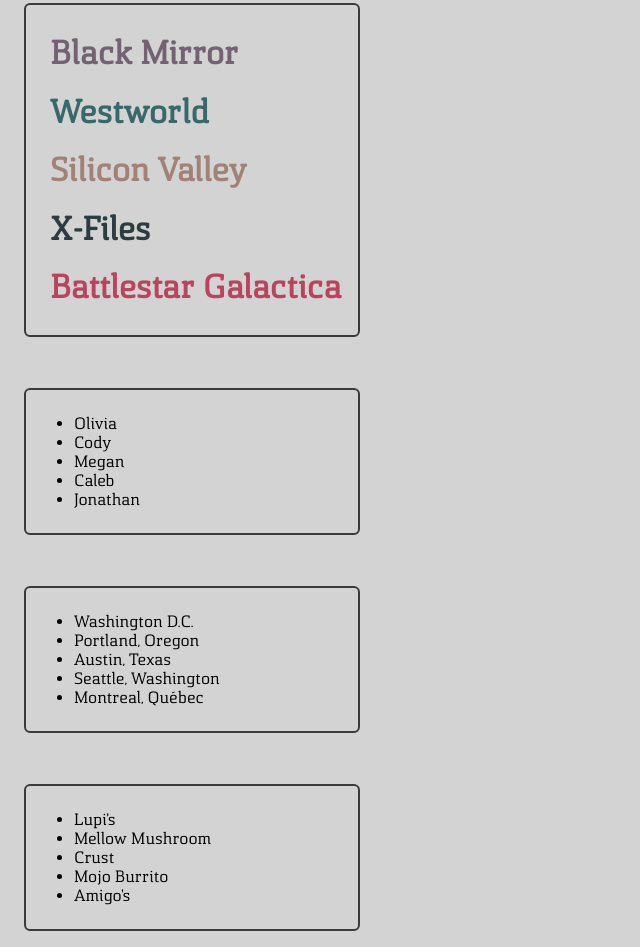
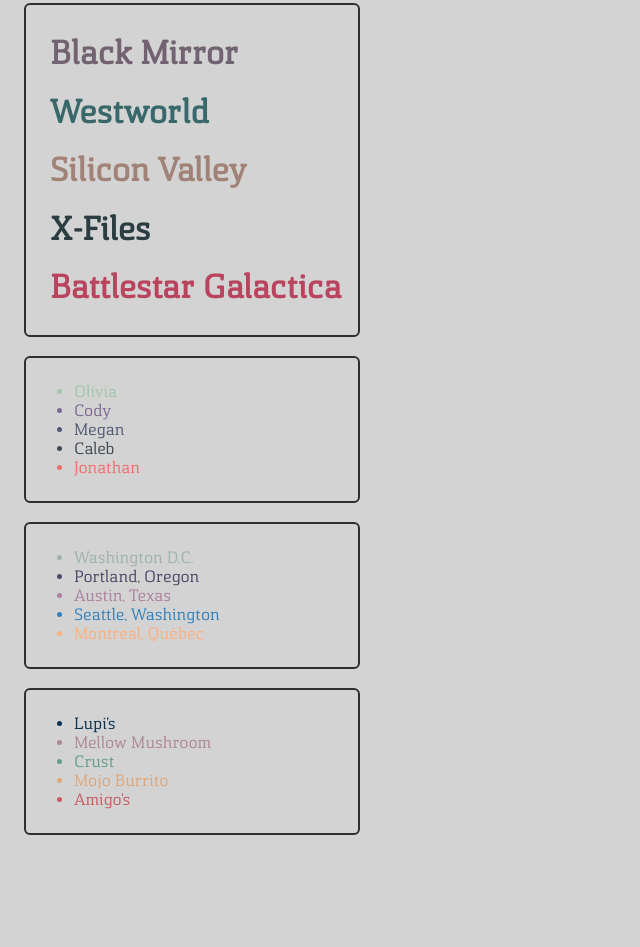
Before and after one commit to cattmampbell/css-drills, a plain HTML site: page index.html in a window 1280 px wide. Shown: the part 1666-2613 px from the top of the page, without its empty margins (0-640 px from the left). After the commit the page ends 2509 px from the top, so only its background shows below. Drawn offline with Linux system fonts and the light colour scheme.

Commit message:
Edited list items in app.css file.

```diff
--- a/app.css
+++ b/app.css
@@ -5,7 +5,8 @@
 }
 
 .container {
-    width: 100%;
+    height: 100vh;
+    width: 100vw;
 }
 
 .boxes {
@@ -97,9 +98,9 @@
 .list-border {
     width: 25%;
 
-    margin-top: 1em;
+    margin-top: 0em;
     margin-right: 1em;
-    margin-bottom: 1em;
+    margin-bottom: 0em;
     margin-left: 1em;
 
     padding-top: 0.5em;
@@ -109,7 +110,7 @@
 
     border-width: 2px;
     border-style: solid;
-    border-color: rgba(0, 0, 0, 0.725);
+    border-color: rgba(0, 0, 0, 0.775);
     border-radius: 6px;
 }
 
@@ -148,73 +149,73 @@
 }
 
 .friends {
-    color: ;
+    color: rgb(157, 92, 99);
 }
 
 #friend1 {
-    color: ;
+    color: rgb(162, 197, 172);
 }
 
 #friend2 {
-    color: ;
+    color: rgb(127, 106, 147);
 }
 
 #friend3 {
-    color: ;
+    color: rgb(82, 91, 118);
 }
 
 #friend4 {
-    color: ;
+    color: rgb(66, 75, 84);
 }
 
 #friend5 {
-    color: ;
+    color: rgb(239, 111, 108);
 }
 
 .places {
-    color: ;
+    color: rgb(46, 41, 78);
 }
 
 #place1 {
-    color: ;
+    color: rgb(157, 180, 171);
 }
 
 #place2 {
-    color: ;
+    color: rgb(75, 74, 103);
 }
 
-#places3 {
-    color: ;
+#place3 {
+    color: rgb(53, 129, 184);
 }
 
-#places4 {
-    color: ;
+#place4 {
+    color: rgb(252, 176, 126);
 }
 
-#places5 {
-    color: ;
+#place5 {
+    color: rgb(172, 128, 160);
 }
 
 .restaurants {
-    color: ;
+    color:  rgb(212, 180, 131);
 }
 
 #restaurant1 {
-    color: ;
+    color: rgb(13, 50, 77);
 }
 
 #restaurant2 {
-    color: ;
+    color: rgb(174, 135, 153);
 }
 
 #restaurant3 {
-    color: ;
+    color: rgb(221, 167, 123);
 }
 
 #restaurant4 {
-    color: ;
+    color: rgb(201, 93, 99);
 }
 
 #restaurant5 {
-    color: ;
+    color: rgb(99, 160, 136);
 }
```
